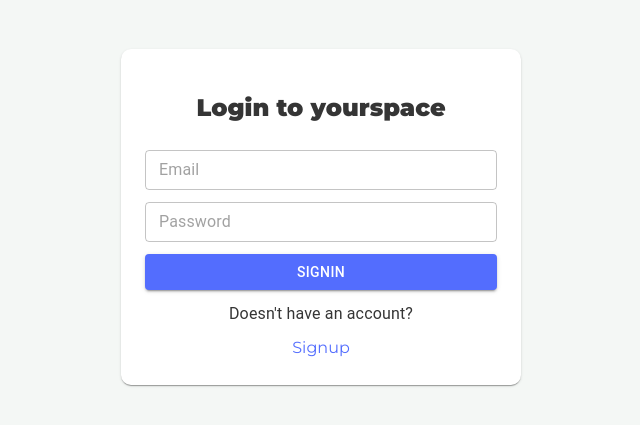
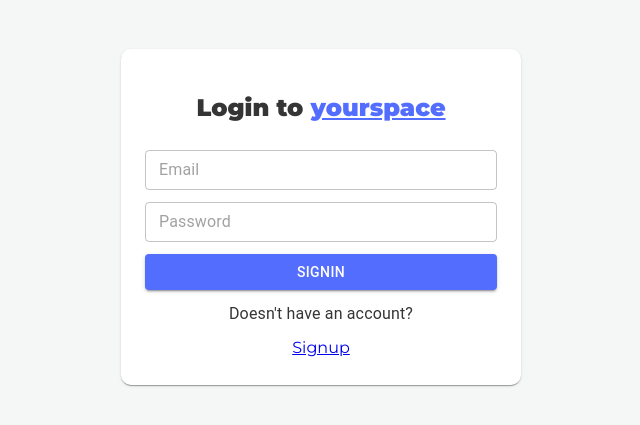
Before and after one commit to rbronin/yourspace-web, a React (Create React App) app: page /signin in a window 1280 px wide. Shown: the part 183-608 px from the top of the page, without its empty margins (319-959 px from the left). Built offline with nearby package versions, Linux system fonts and the light colour scheme; no server answers.

Commit message:
added home link

```diff
--- a/src/pages/Auth/Login.jsx
+++ b/src/pages/Auth/Login.jsx
@@ -1,17 +1,19 @@
 import React, { useState, useEffect, useMemo } from "react";
 import Grid from "@material-ui/core/Grid";
-import { Button, FormControl, TextField, Link, Typography } from "@material-ui/core";
+import { Button, FormControl, TextField } from "@material-ui/core";
+import { Typography, useTheme } from "@material-ui/core";
 import { Alert } from "@material-ui/lab";
 import useStyles from "./style/login.css";
 import { withCookies } from "react-cookie";
 import { connect } from "react-redux";
 import { emailLogin, clearLogin } from "../../store/actions/auth/auth";
 import Loading from "../../Components/utils/Loading";
-import { useHistory, useLocation } from "react-router";
+import { useHistory, useLocation, Link } from "react-router-dom";
 
 function Login({ login, clearLogin, loginData, authData }) {
   const styles = useStyles();
   const history = useHistory();
+  const theme = useTheme();
   const { state } = useLocation();
   const pathTo = useMemo(() => {
     if (state?.hasOwnProperty("from")) {
@@ -62,7 +64,17 @@ function Login({ login, clearLogin, loginData, authData }) {
         alignItems='center'
       >
         <div className={styles.form}>
-          <h2>Login to yourspace</h2>
+          <h2>
+            Login to{" "}
+            <Link
+              to='/'
+              style={{
+                color: theme.palette.primary.main,
+              }}
+            >
+              yourspace
+            </Link>{" "}
+          </h2>
           {loginData?.isError && (
             <Alert severity='error'>{loginData?.error?.response?.data}</Alert>
           )}
@@ -102,7 +114,7 @@ function Login({ login, clearLogin, loginData, authData }) {
               </Typography>
             </FormControl>
             <FormControl margin='dense' fullWidth>
-              <Link href='/signup' style={{ textAlign: "center" }}>
+              <Link to='/signup' style={{ textAlign: "center" }}>
                 Signup
               </Link>
             </FormControl>
--- a/src/pages/Auth/SignUp.jsx
+++ b/src/pages/Auth/SignUp.jsx
@@ -1,14 +1,15 @@
 import React, { useState, useEffect } from "react";
 import Grid from "@material-ui/core/Grid";
-import { Button, FormControl, TextField, Typography, Link } from "@material-ui/core";
+import { Button, FormControl, TextField, Typography, useTheme } from "@material-ui/core";
 import { connect } from "react-redux";
 import { emailSignup, clearSignup } from "../../store/actions/auth/auth";
 import useStyles from "./style/login.css";
 import { Alert } from "@material-ui/lab";
-import { useHistory } from "react-router-dom";
+import { useHistory, Link } from "react-router-dom";
 import { Loading } from "../../Components";
 function Signup({ signupByEmail, signupData }) {
   const styles = useStyles();
+  const theme = useTheme();
   const history = useHistory();
   const [newUser, setNewUser] = useState({
     name: "",
@@ -55,7 +56,17 @@ function Signup({ signupByEmail, signupData }) {
       >
         {signupData?.isLoading && <Loading />}
         <div className={styles.form}>
-          <h2>Signup to yourspace</h2>
+          <h2>
+            Signup to{" "}
+            <Link
+              to='/'
+              style={{
+                color: theme.palette.primary.main,
+              }}
+            >
+              yourspace
+            </Link>{" "}
+          </h2>
           {signupData?.data && (
             <Alert severity='success' variant='filled'>
               {signupData?.data?.message}
@@ -126,7 +137,7 @@ function Signup({ signupByEmail, signupData }) {
               </Typography>
             </FormControl>
             <FormControl margin='dense' fullWidth>
-              <Link href='/signin' style={{ textAlign: "center" }}>
+              <Link to='/signin' style={{ textAlign: "center" }}>
                 Signin
               </Link>
             </FormControl>
--- a/src/pages/common/Home.jsx
+++ b/src/pages/common/Home.jsx
@@ -75,10 +75,10 @@ function MainSection() {
     >
       <Grid item xs={12} sm={6} lg={6} xl={6}>
         <h2 className={styles.mainHeading}>
-          Share your life's stacks and enjoy together.
+          Share your life's bytes and enjoy together.
         </h2>
         <Typography variant='body1' component='p'>
-          Enjoy the awesome moments with friends!
+          Enjoy the awesome moments with friends
         </Typography>
 
         <Button
```
